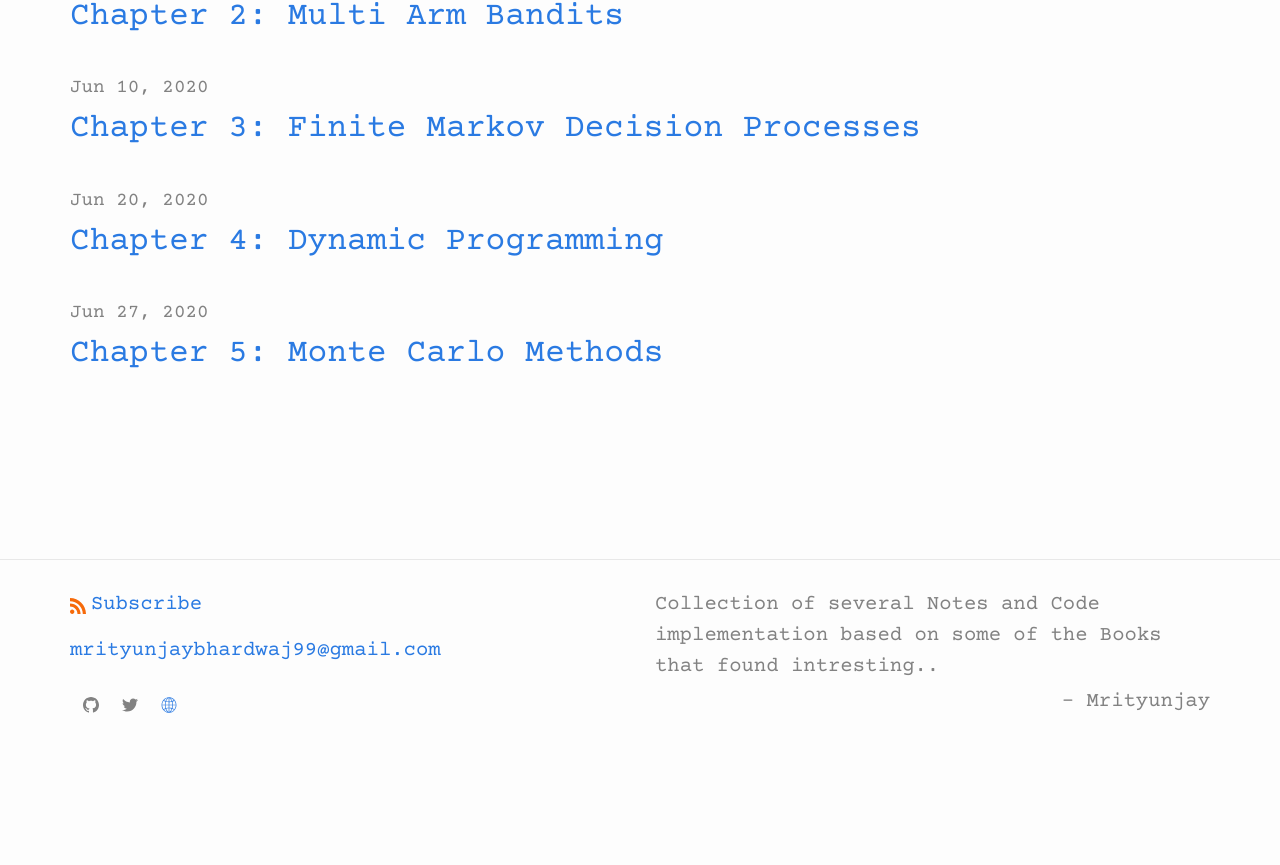
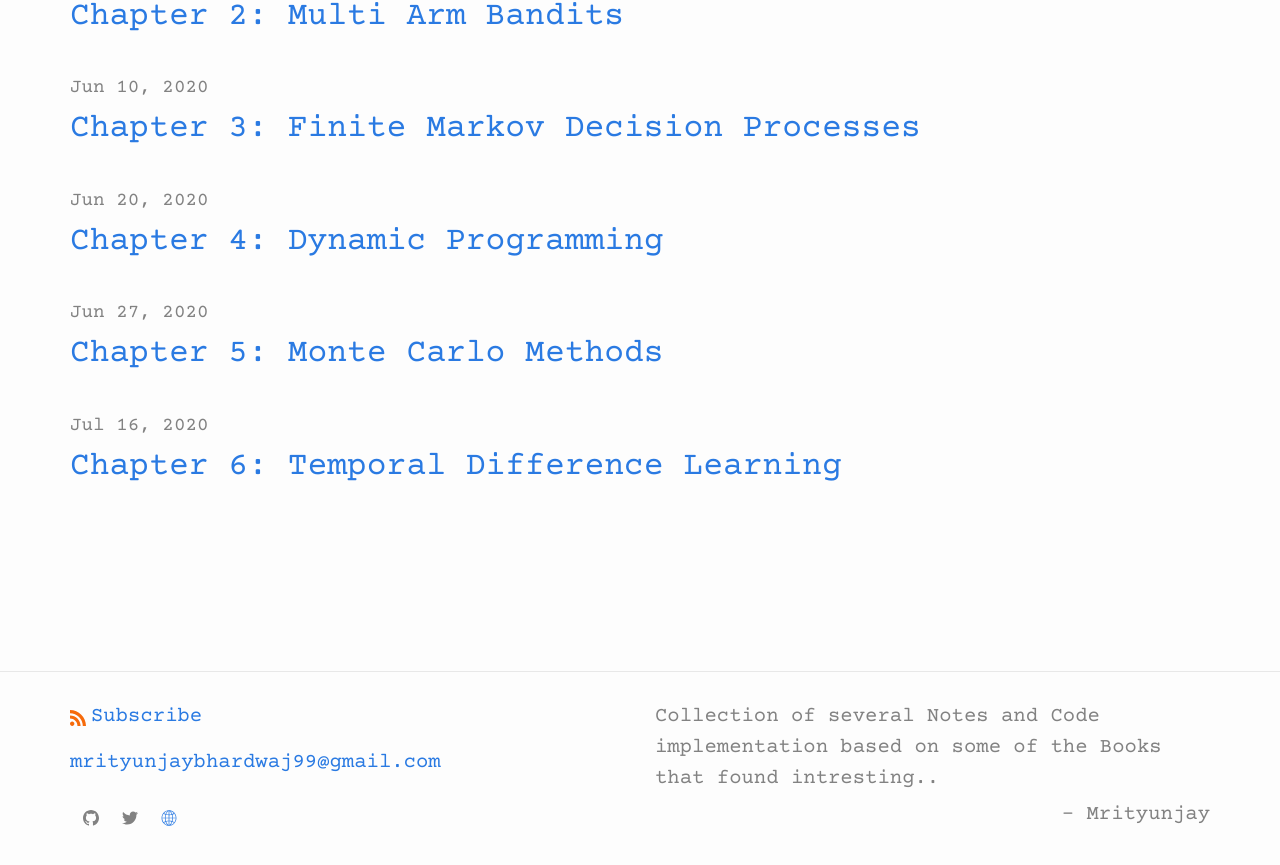
Before and after one commit to MrityunjayBhardwaj/Notes-and-Code, a Jekyll site: the page built from _main/Intro2RL.md, in a window 1280 px wide and 900 px high, scrolled down 632 px. Shown: the top 865 px of the window. Built offline with Jekyll 4.4.1, drawn with Linux system fonts in a browser that asks for light colours; before the commit the page ends 1419 px from its top, so only the background shows below that.

Commit message:
fixed the name/date

```diff
--- a/_posts/Intro2RL/Ch6/Notes/16-07-2020-RL-Ch6.md
+++ b/_posts/Intro2RL/Ch6/Notes/2020-7-16-RL-Ch6.md
@@ -1,7 +1,8 @@
 ---
 layout: post
-title: "Chapter 6: Monte Carlo Methods"
+title: "Chapter 6: Temporal Difference Learning"
 notesFor: 'Intro2RL'
+noCode: true
 categories: RL
 ---
 
```
